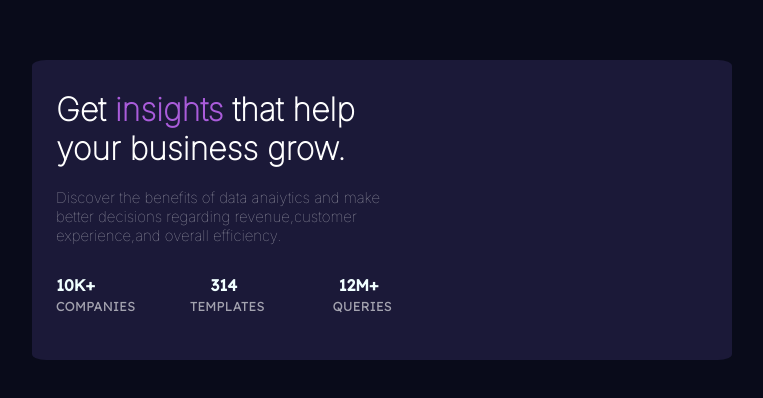
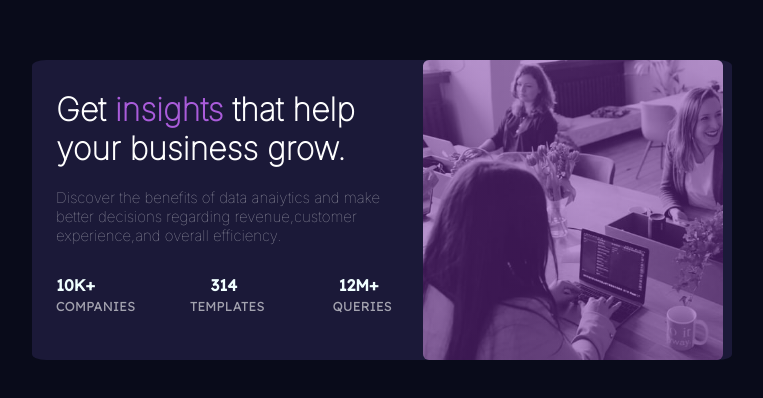
Before and after one commit to codewithMehr/stats-preview-card-component, a plain HTML site: page index.html in a window 1280 px wide. Shown: the part 190-588 px from the top of the page, without its empty margins (258-1021 px from the left). Drawn offline with Linux system fonts and the light colour scheme.

Commit message:
Update style.css

```diff
--- a/style.css
+++ b/style.css
@@ -26,13 +26,19 @@ main {
   height: 300px;
   left: 681px;
   border-radius: 2%;
+  background: linear-gradient(
+      hsl(277deg 57% 40% / 50%),
+      hsl(277deg 57% 40% / 50%)
+    ),
+    url(image-header-desktop.jpg);
+  background-size: cover;
 }
 .heading {
   color: hsl(0, 0%, 100%);
   font-weight: 700;
   margin-top: 30px;
   margin-left: 24px;
-  font-family: 'Inter', sans-serif;
+  font-family: "Inter", sans-serif;
 }
 .p {
   color: hsla(0, 0%, 100%, 0.6);
@@ -40,22 +46,22 @@ main {
   margin-left: 24px;
   font-weight: 400;
   font-size: 15px;
-  font-family: 'Inter', sans-serif;
+  font-family: "Inter", sans-serif;
 }
-.stats{
+.stats {
   color: azure;
   margin-top: 30px;
   margin-left: 24px;
   font-weight: 700;
   word-spacing: 10px;
-    font-family: 'Lexend Deca', sans-serif;
+  font-family: "Lexend Deca", sans-serif;
 }
-.s{
+.s {
   font-size: 13px;
   font-weight: 400;
   color: hsla(0, 0%, 100%, 0.6);
-font-family: 'Lexend Deca', sans-serif;
+  font-family: "Lexend Deca", sans-serif;
 }
-.h{
+.h {
   color: hsl(277, 64%, 61%);
 }
```
Lines whose indentation alone changed are shown as unchanged.
